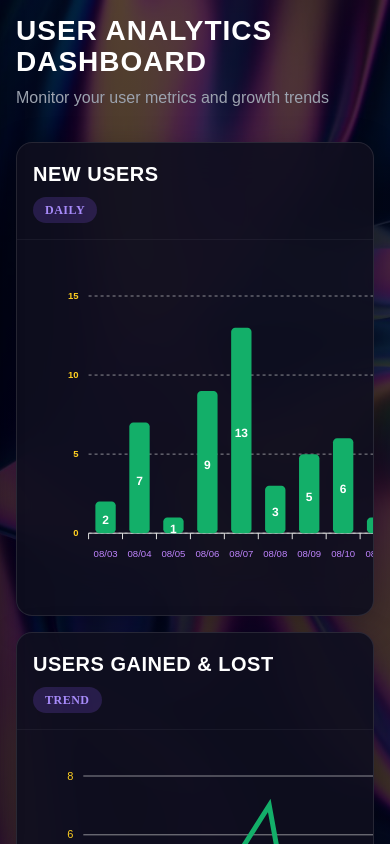
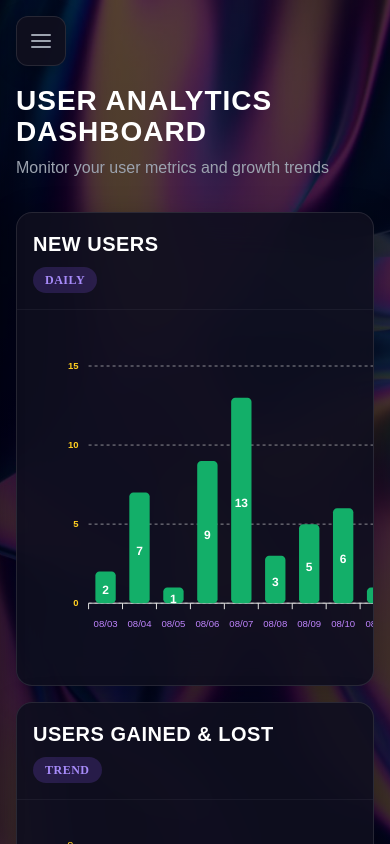
Before and after one commit to alissatroiano/Trend-Tracker, a React (Vite) app: page / in a window 390 px wide. Shown: the top 844 px of the page. Built offline with nearby package versions, Linux system fonts and the light colour scheme; a web font is replaced by a local one.

Commit message:
Add Mobile Menu Button and Dropdown

```diff
--- a/src/components/App/App.css
+++ b/src/components/App/App.css
@@ -284,6 +284,7 @@ body.dark .activity-time {
 @media (max-width: 768px) {
   .dashboard-container {
     margin-left: 0;
+    padding-top: 70px; /* Account for mobile menu button */
   }
 
   .dashboard-main {
--- a/src/components/Navigation/Navigation.css
+++ b/src/components/Navigation/Navigation.css
@@ -214,14 +214,89 @@
   display: none;
 }
 
+/* Mobile Menu Button */
+.mobile-menu-button {
+  display: none;
+  position: fixed;
+  top: 1rem;
+  left: 1rem;
+  z-index: 1001;
+  background: rgba(255, 255, 255, 0.95);
+  backdrop-filter: blur(20px);
+  -webkit-backdrop-filter: blur(20px);
+  border: 1px solid rgba(0, 0, 0, 0.1);
+  border-radius: 12px;
+  width: 50px;
+  height: 50px;
+  cursor: pointer;
+  transition: all 0.3s ease;
+  box-shadow: 0 4px 20px rgba(0, 0, 0, 0.1);
+}
+
+.mobile-menu-button.dark {
+  background: rgba(15, 15, 30, 0.95);
+  border: 1px solid rgba(255, 255, 255, 0.1);
+  box-shadow: 0 4px 20px rgba(0, 0, 0, 0.3);
+}
+
+.mobile-menu-button:hover {
+  transform: scale(1.05);
+  box-shadow: 0 6px 25px rgba(0, 0, 0, 0.15);
+}
+
+.mobile-menu-button.dark:hover {
+  box-shadow: 0 6px 25px rgba(0, 0, 0, 0.4);
+}
+
+/* Hamburger Icon */
+.hamburger {
+  display: flex;
+  flex-direction: column;
+  justify-content: center;
+  align-items: center;
+  width: 100%;
+  height: 100%;
+  gap: 4px;
+}
+
+.hamburger span {
+  display: block;
+  width: 20px;
+  height: 2px;
+  background: #6b7280;
+  border-radius: 1px;
+  transition: all 0.3s ease;
+  transform-origin: center;
+}
+
+.mobile-menu-button.dark .hamburger span {
+  background: #9ca3af;
+}
+
+.hamburger.open span:nth-child(1) {
+  transform: rotate(45deg) translate(5px, 5px);
+}
+
+.hamburger.open span:nth-child(2) {
+  opacity: 0;
+}
+
+.hamburger.open span:nth-child(3) {
+  transform: rotate(-45deg) translate(7px, -6px);
+}
+
 /* Mobile responsiveness */
 @media (max-width: 768px) {
+  .mobile-menu-button {
+    display: flex;
+  }
+
   .sidebar {
     transform: translateX(-100%);
     width: 280px;
   }
 
-  .sidebar.open {
+  .sidebar.mobile-open {
     transform: translateX(0);
   }
 
@@ -239,7 +314,7 @@
     transition: opacity 0.3s ease;
   }
 
-  .sidebar.open + .mobile-overlay {
+  .mobile-overlay.active {
     opacity: 1;
     pointer-events: all;
   }
--- a/src/components/Navigation/Navigation.tsx
+++ b/src/components/Navigation/Navigation.tsx
@@ -10,11 +10,25 @@ type NavProps = {
 
 const Navigation: React.FC<NavProps> = ({ darkMode, setDarkMode }) => {
   const [isCollapsed, setIsCollapsed] = useState(false);
+  const [isMobileMenuOpen, setIsMobileMenuOpen] = useState(false);
 
   return (
     <>
+      {/* Mobile Menu Button */}
+      <button
+        className={`mobile-menu-button ${darkMode ? 'dark' : 'light'}`}
+        onClick={() => setIsMobileMenuOpen(!isMobileMenuOpen)}
+        aria-label="Toggle mobile menu"
+      >
+        <div className={`hamburger ${isMobileMenuOpen ? 'open' : ''}`}>
+          <span></span>
+          <span></span>
+          <span></span>
+        </div>
+      </button>
+
       {/* Sidebar */}
-      <div className={`sidebar ${isCollapsed ? 'collapsed' : ''} ${darkMode ? 'dark' : 'light'}`}>
+      <div className={`sidebar ${isCollapsed ? 'collapsed' : ''} ${isMobileMenuOpen ? 'mobile-open' : ''} ${darkMode ? 'dark' : 'light'}`}>
         <div className="sidebar-header">
           <img
             src={darkMode ? appLogoDark : appLogoLight}
@@ -27,19 +41,19 @@ const Navigation: React.FC<NavProps> = ({ darkMode, setDarkMode }) => {
         </div>
 
         <nav className="sidebar-nav">
-          <a href="#new-users" className="nav-item">
+          <a href="#new-users" className="nav-item" onClick={() => setIsMobileMenuOpen(false)}>
             <div className="nav-icon">📊</div>
             {!isCollapsed && <span>New Users</span>}
           </a>
-          <a href="#users-gained-lost" className="nav-item">
+          <a href="#users-gained-lost" className="nav-item" onClick={() => setIsMobileMenuOpen(false)}>
             <div className="nav-icon">📈</div>
             {!isCollapsed && <span>Users Gained & Lost</span>}
           </a>
-          <a href="#analytics" className="nav-item">
+          <a href="#analytics" className="nav-item" onClick={() => setIsMobileMenuOpen(false)}>
             <div className="nav-icon">📋</div>
             {!isCollapsed && <span>Analytics</span>}
           </a>
-          <a href="#settings" className="nav-item">
+          <a href="#settings" className="nav-item" onClick={() => setIsMobileMenuOpen(false)}>
             <div className="nav-icon">⚙️</div>
             {!isCollapsed && <span>Settings</span>}
           </a>
@@ -66,7 +80,10 @@ const Navigation: React.FC<NavProps> = ({ darkMode, setDarkMode }) => {
       </div>
 
       {/* Mobile overlay */}
-      <div className="mobile-overlay" onClick={() => setIsCollapsed(true)}></div>
+      <div
+        className={`mobile-overlay ${isMobileMenuOpen ? 'active' : ''}`}
+        onClick={() => setIsMobileMenuOpen(false)}
+      ></div>
     </>
   );
 };
```
